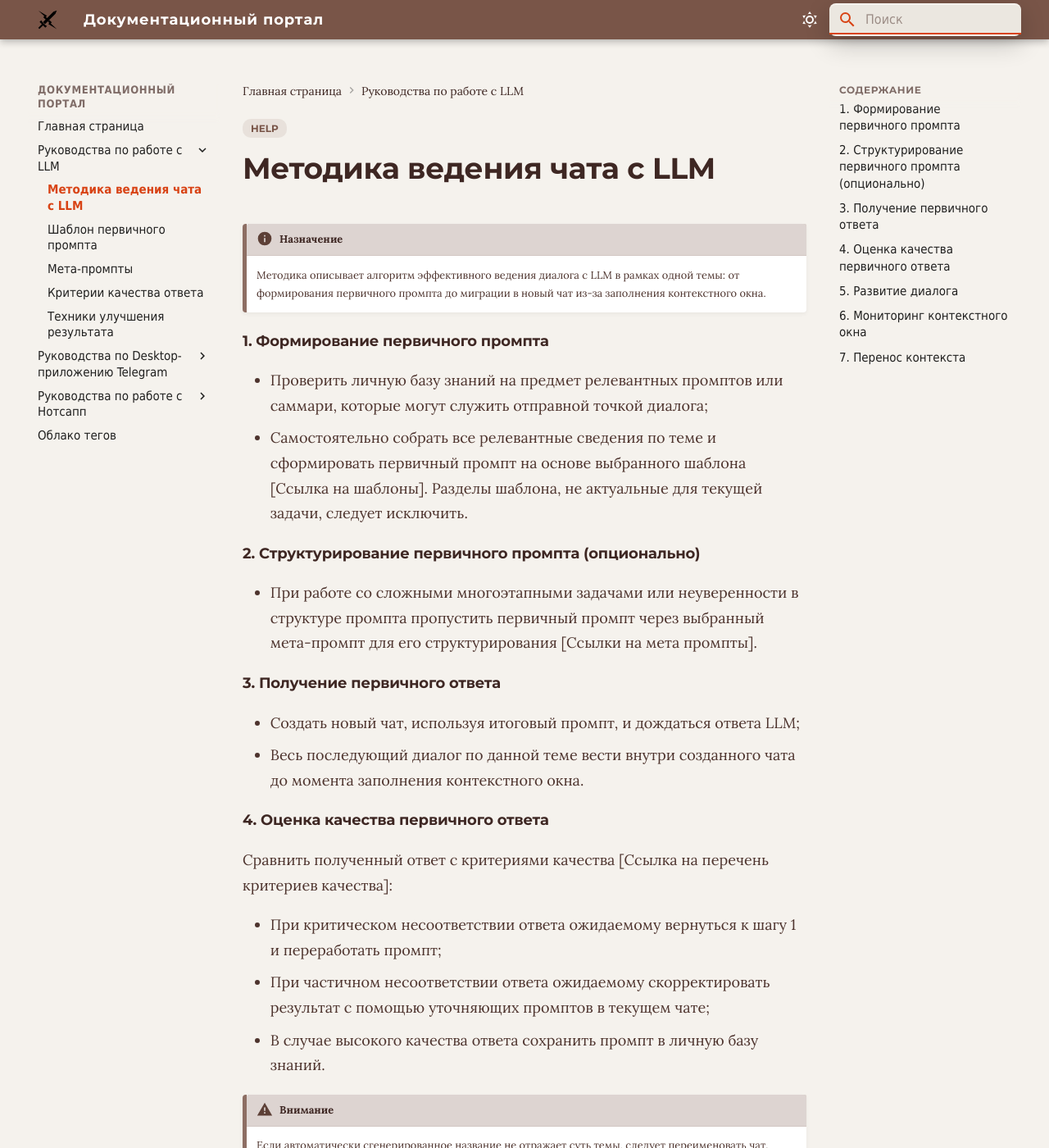
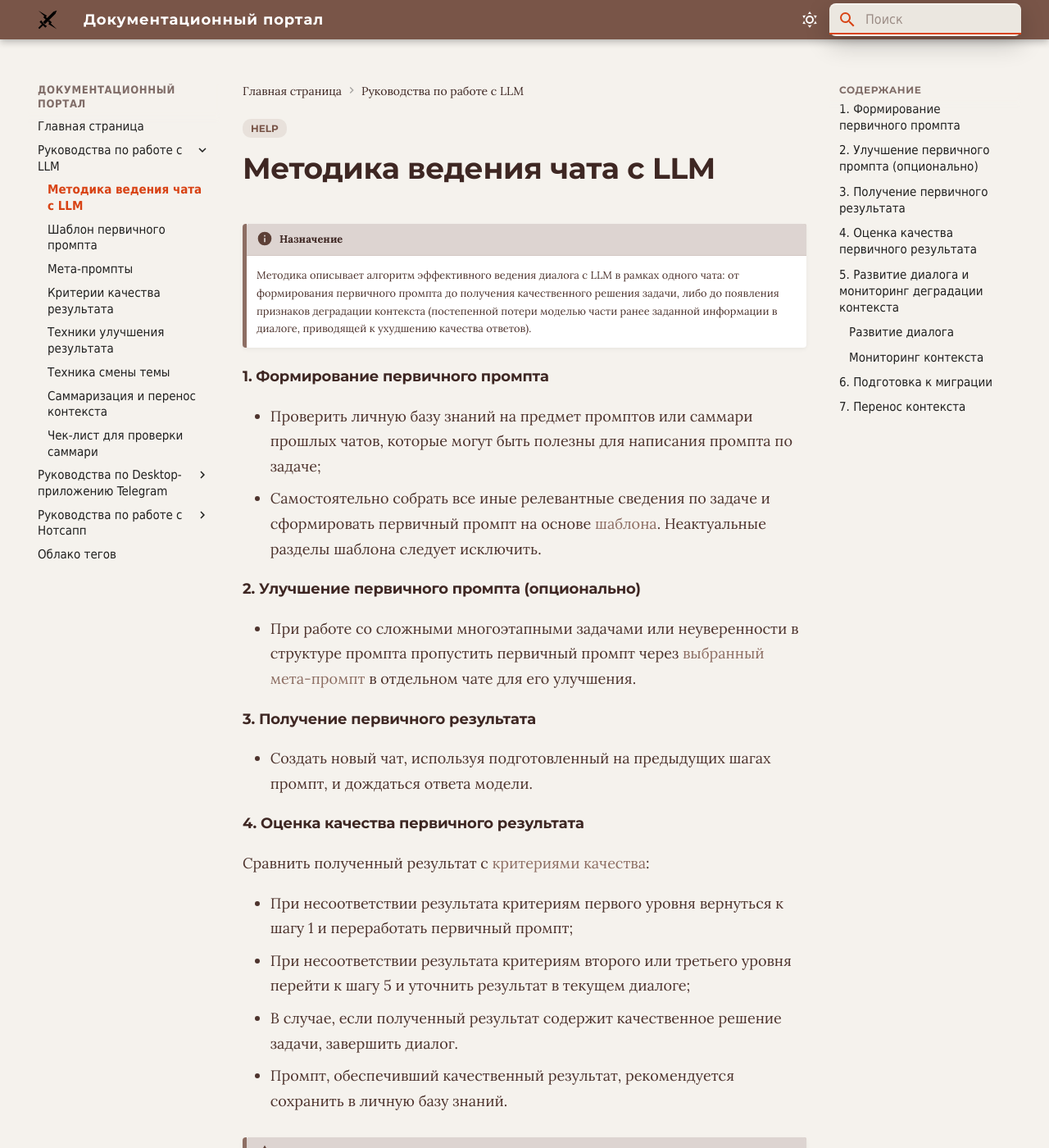
Before and after one commit to sostarovoitov/my-portfolio, an MkDocs documentation site: the page built from docs/Instructions/LLMs/LLM-general-instruction.md, in a window 1280 px wide and 1400 px high. Shown: the whole window at 82% size. Built offline with MkDocs 1.6.1 and Material for MkDocs 9.7.7, drawn with Linux system fonts in a browser that asks for light colours; some of the changed text lies outside the part shown.

Commit message:
Доработана методика и написаны 4 дополнительные статьи

```diff
--- a/docs/Instructions/LLMs/LLM-general-instruction.md
+++ b/docs/Instructions/LLMs/LLM-general-instruction.md
@@ -4,56 +4,60 @@ tags:
 ---
 
 !!! info "Назначение"
-    Методика описывает алгоритм эффективного ведения диалога с LLM в рамках одной темы: от формирования первичного промпта до миграции в новый чат из-за заполнения контекстного окна.
+    Методика описывает алгоритм эффективного ведения диалога с LLM в рамках одного чата: от формирования первичного промпта до получения качественного решения задачи, либо до появления признаков деградации контекста (постепенной потери моделью части ранее заданной информации в диалоге, приводящей к ухудшению качества ответов).
 
-#### **1. Формирование первичного промпта**
+#### 1. Формирование первичного промпта
 
-* Проверить личную базу знаний на предмет релевантных промптов или саммари, которые могут служить отправной точкой диалога;
-* Самостоятельно собрать все релевантные сведения по теме и сформировать первичный промпт на основе выбранного шаблона [Ссылка на шаблоны]. Разделы шаблона, не актуальные для текущей задачи, следует исключить.
+* Проверить личную базу знаний на предмет промптов или саммари прошлых чатов, которые могут быть полезны для написания промпта по задаче;
+* Самостоятельно собрать все иные релевантные сведения по задаче и сформировать первичный промпт на основе [шаблона](prompt-template.md). Неактуальные разделы шаблона следует исключить.
 
-#### **2. Структурирование первичного промпта (опционально)**
+#### 2. Улучшение первичного промпта (опционально)
 
-* При работе со сложными многоэтапными задачами или неуверенности в структуре промпта пропустить первичный промпт через выбранный мета-промпт для его структурирования [Ссылки на мета промпты].
+* При работе со сложными многоэтапными задачами или неуверенности в структуре промпта пропустить первичный промпт через [выбранный мета-промпт](meta-prompts.md) в отдельном чате для его улучшения.
 
-#### **3. Получение первичного ответа**
+#### 3. Получение первичного результата
 
-* Создать новый чат, используя итоговый промпт, и дождаться ответа LLM;
-* Весь последующий диалог по данной теме вести внутри созданного чата до момента заполнения контекстного окна.
+* Создать новый чат, используя подготовленный на предыдущих шагах промпт, и дождаться ответа модели.
 
-#### **4. Оценка качества первичного ответа**
+#### 4. Оценка качества первичного результата
 
-Сравнить полученный ответ с критериями качества [Ссылка на перечень критериев качества]:
+Сравнить полученный результат с [критериями качества](QA.md):
 
-* При критическом несоответствии ответа ожидаемому вернуться к шагу 1 и переработать промпт;
-* При частичном несоответствии ответа ожидаемому скорректировать результат с помощью уточняющих промптов в текущем чате;
-* В случае высокого качества ответа сохранить промпт в личную базу знаний.
+* При несоответствии результата критериям первого уровня вернуться к шагу 1 и переработать первичный промпт;
+* При несоответствии результата критериям второго или третьего уровня перейти к шагу 5 и уточнить результат в текущем диалоге;
+* В случае, если полученный результат содержит качественное решение задачи, завершить диалог.
+
+
+* Промпт, обеспечивший качественный результат, рекомендуется сохранить в личную базу знаний.
 
 !!! warning "Внимание"
-    Если автоматически сгенерированное название не отражает суть темы, следует переименовать чат.
+    Если автоматически сгенерированное название не отражает суть задачи, следует переименовать чат.
 
-#### **5. Развитие диалога**
+#### 5. Развитие диалога и мониторинг деградации контекста
 
-* Уточнять и углублять ответ в чате с помощью специализированных техник [Ссылка на техники уточнения]. Качество каждого нового ответа оценивать в соответствии с правилами, описанными в шаге 4;
+##### Развитие диалога
 
-* Проверять соответствие исходной цели при смене темы или после получения крупного блока информации [Ссылка на техники уточнения – эта техника будет там же];
+* Итеративно уточнять и углублять результат с помощью [специализированных техник](quality-improvement-technics.md). Качество каждого нового ответа модели оценивать по тем же критериям, что и первичный результат;
+* Переходить к смежным темам по своему усмотрению с использованием техники [смены темы](pivot.md);
+* При получении качественного решения задачи завершить диалог.
 
-* Переходить к смежным темам по своему усмотрению – главное обеспечить плавный переход через связующие фразы для сохранения контекста [Ссылка на смены ракурса].
+##### Мониторинг контекста
 
-#### **6. Мониторинг контекстного окна**
+Отслеживать признаки деградации контекста:
 
-Отслеживать индикаторы заполнения контекстного окна:
-
-* Для простых чатов при первых признаках деградации контекста (ответы стали короче, LLM забывает детали из начала чата, появились противоречия) использовать промпт для создания рабочего саммари [Ссылка на промпт для создания саммари]. Проверить рабочее саммари на полноту и точность вручную, при необходимости запросить у LLM его корректировку;
-* Для критически важных чатов (критичность определяется пользователем) создавать рабочие саммари регулярно, каждые 10-15 сообщений, даже если признаков деградации пока нет. При создании рабочего саммари использовать 2 разных промпта и сравнить полноту сохранения контекста (вручную или с использованием промпта-арбитра). Сохранить лучшее рабочее саммари как «Чекпоинт N».
+* Для рядовых чатов при первых признаках деградации контекста (например, ответы стали заметно проще или короче, модель забывает детали из начала чата, начинает противоречить сама себе) использовать [подходящий промпт для создания рабочего саммари](summary.md) и перейти к шагу 6;
+* Для особо важных чатов создавать рабочие саммари регулярно, даже если признаков деградации пока нет. Провести быструю проверку рабочего саммари на явные пропуски и искажения, при необходимости внести ручные корректировки, и сохранить его. При первых признаках деградации контекста создать последнее рабочее саммари и перейти к шагу 6.
 
 !!! warning "Внимание"
     Промпты для создания саммари всегда запускаются в отдельных новых чатах.
 
-#### **7. Перенос контекста**
+#### 6. Подготовка к миграции
 
-Подготовить итоговое саммари для переноса диалога в новый чат:
+Подготовить итоговое саммари для переноса важнейшего контекста диалога в новый чат:
 
-* Для простых чатов проверить, что саммари содержит все ключевые решения, факты и контекст, позволяющие продолжить коммуникацию с LLM по текущей теме в новом чате, используя чек-лист [ссылка на чек-лист для проверки саммари]. При необходимости дополнить саммари вручную упущенными, но критически важными деталями;
-* Для критически важных чатов проверить все созданные чекпоинты на предмет ключевых решений, фактов и контекста. При наличии важной информации в предыдущих чекпоинтах, которая отсутствует в последнем, объединить критически важные элементы в итоговое саммари для переноса (вручную или с помощью промпта-агрегатора). Если итоговый документ получается чрезмерно громоздким, вручную сократить его до компактного «мета-саммари» без потери сути. Проверить итоговое саммари по чек-листу [ссылка на чек-лист для проверки саммари].
+* Для рядовых чатов проверить созданное в п. 5 рабочее саммари по [чек-листу](summary-QA.md). В случае успешной проверки использовать его как итоговое саммари, в ином случае самостоятельно выявить упущенные детали, дополнить ими саммари и повторно пройти проверку;
+* Для особо важных чатов проверить последнее созданное в п. 5 рабочее саммари по [чек-листу](summary-QA.md). Если чек-лист не пройден, дополнить его важной информацией из предыдущих рабочих саммари и самостоятельно выявленными упущенными деталями. Повторить проверку до полного выполнения чек-листа.
 
-Использовать итоговое саммари для описания контекста/входных данных в новом первичном промпте. Вернуться к шагу 1.
+#### 7. Перенос контекста
+
+Вернуться к шагу 1, используя итоговое саммари для описания контекста/входных данных в новом первичном промпте.
--- a/docs/stylesheets/extra.css
+++ b/docs/stylesheets/extra.css
@@ -85,6 +85,7 @@ html, body, [data-md-color-scheme="myscheme"] {
 ::-webkit-scrollbar-thumb:hover {
   background-color: #795548 !important; /* Цвет при наведении */
 }
+
 
 /* Настройки тёмной схемы - базовые */
 
@@ -190,11 +191,12 @@ html, body, [data-md-color-scheme="slate"] {
   -webkit-font-smoothing: antialiased; /* дополнительная четкость */
 }
 
-/* 2. Заголовки внутри статьи (h1 - h4) */
+/* 2. Заголовки внутри статьи (h1 - h5) */
 .md-typeset h1,
 .md-typeset h2,
 .md-typeset h3,
-.md-typeset h4 {
+.md-typeset h4,
+.md-typeset h5 {
   font-family: 'Montserrat', sans-serif;
   font-weight: 700;
   color: var(--md-default-fg-color--light); /* Цвет h1 из настроек тем */
--- a/mkdocs.yml
+++ b/mkdocs.yml
@@ -54,8 +54,11 @@ nav: # Структура сайта
   - Методика ведения чата с LLM: Instructions/LLMs/LLM-general-instruction.md
   - Шаблон первичного промпта: Instructions/LLMs/prompt-template.md
   - Мета-промпты: Instructions/LLMs/meta-prompts.md
-  - Критерии качества ответа: Instructions/LLMs/QA.md
+  - Критерии качества результата: Instructions/LLMs/QA.md
   - Техники улучшения результата: Instructions/LLMs/quality-improvement-technics.md
+  - Техника смены темы: Instructions/LLMs/pivot.md
+  - Саммаризация и перенос контекста: Instructions/LLMs/summary.md
+  - Чек-лист для проверки саммари: Instructions/LLMs/summary-QA.md
 - Руководства по Desktop-приложению Telegram:
   - Instructions/Telegram/index.md
   - Управление кэшем Telegram: Instructions/Telegram/sostarovoitov-instruction.md
@@ -74,6 +77,9 @@ markdown_extensions: # Расширения markdown
   - def_list # Поддержка списков определений
   - pymdownx.mark  # Для выделения текста ==вот так==
   - pymdownx.caret # Для подчеркивания ^^вот так^^ и надстрочных знаков
+  - pymdownx.tasklist:        # Для использования чек-боксов
+      custom_checkbox: true   # Делает чек-боксы красивыми (в стиле Material)
+      clickable_checkbox: true # Делает чек-боксы кликабельными
   - pymdownx.tabbed: # Использование вкладок (табов)
       alternate_style: true
   - pymdownx.details # Использование спойлеров (катов)
@@ -104,3 +110,8 @@ plugins:
 
 extra_css:
   - stylesheets/extra.css
+
+extra:
+  social:
+    - icon: fontawesome/brands/telegram
+      link: https://t.me/starovoitov_so
```
Also changed, not shown: docs/Instructions/LLMs/QA.md (+32 -0 lines), docs/Instructions/LLMs/index.md (+30 -6 lines), docs/Instructions/LLMs/meta-prompts.md (+127 -0 lines), docs/Instructions/LLMs/pivot.md (added, +6 -0 lines), docs/Instructions/LLMs/prompt-template.md (+28 -19 lines), docs/Instructions/LLMs/quality-improvement-technics.md (+59 -0 lines), docs/Instructions/LLMs/summary-QA.md (added), docs/Instructions/LLMs/summary.md (added).
